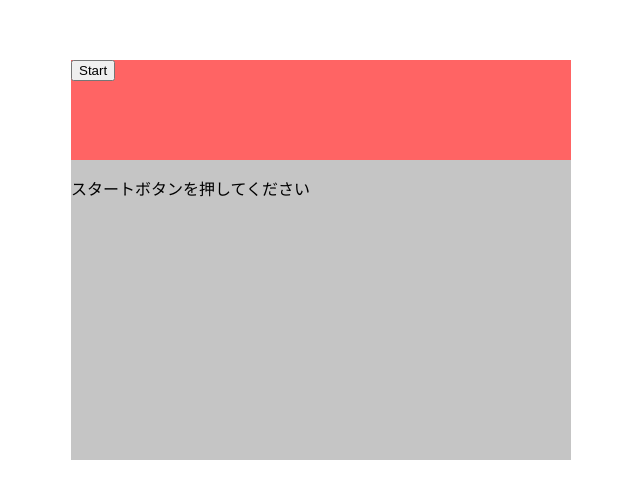
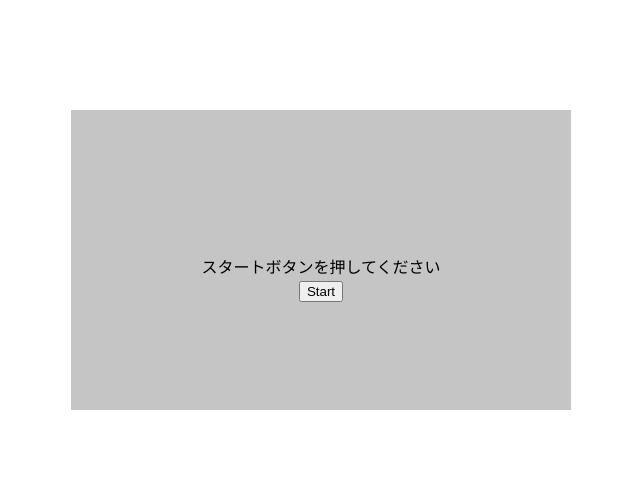
Before and after one commit to Miyayayayayaya/typingapp, a Next.js app: page / in a window 1280 px wide. Shown: the part 148-646 px from the top of the page, without its empty margins (319-959 px from the left). Built offline with nearby package versions, Linux system fonts and the light colour scheme.

Commit message:
表示画面の微修正

```diff
--- a/app/page.module.css
+++ b/app/page.module.css
@@ -8,6 +8,8 @@
   padding: 0 0.5rem;
 }
 .board {
+  display: flex;
+  flex-direction: column;
   align-items: center;
   justify-content: center;
   width: 500px;
@@ -18,6 +20,19 @@
   width: 500px;
   height: 100px;
   background-color: #ff6464
+}
+.textbox{
+  width:400px;
+  height:50px;
+  background-color: #16467e;
+}
+
+.typingText{
+  display: flex;
+  align-items: center;
+  justify-content: center;
+  width:300px;
+  height:30px;
 }
 
 
--- a/app/page.tsx
+++ b/app/page.tsx
@@ -117,14 +117,15 @@ export default function Home() {
   renderText(gameState.inputCount,gameState.isMistake,gameState.currentTargetText)
   return (
     <div className={styles.container}>
-      <div className={styles.stateBoard}>
-        <button onClick={startGame}>Start</button>
-      </div>
       <div className={styles.board}>
+        {/* <div className={styles.textbox}/> */}
         <p>{gameState.isGaming?(gameState.displayTargetText):("")}</p>
-        {gameState.isGaming?(renderText(gameState.inputCount,gameState.isMistake,gameState.currentTargetText)):gameState.isGameFinished?(<ResultScreen gameState={gameState} totalKeystrokes={totalTargetKeysStrokes} startGame={startGame}/>):(
+        <div className={styles.typingText}>
+          {gameState.isGaming?(renderText(gameState.inputCount,gameState.isMistake,gameState.currentTargetText)):gameState.isGameFinished?(<ResultScreen gameState={gameState} totalKeystrokes={totalTargetKeysStrokes} startGame={startGame}/>):(
         <p>スタートボタンを押してください</p>
       )}
+        </div>
+      {gameState.isGaming?(""):gameState.isGameFinished?(""):(<button onClick={startGame}>Start</button>)}
       </div>
     </div>
   );
```
